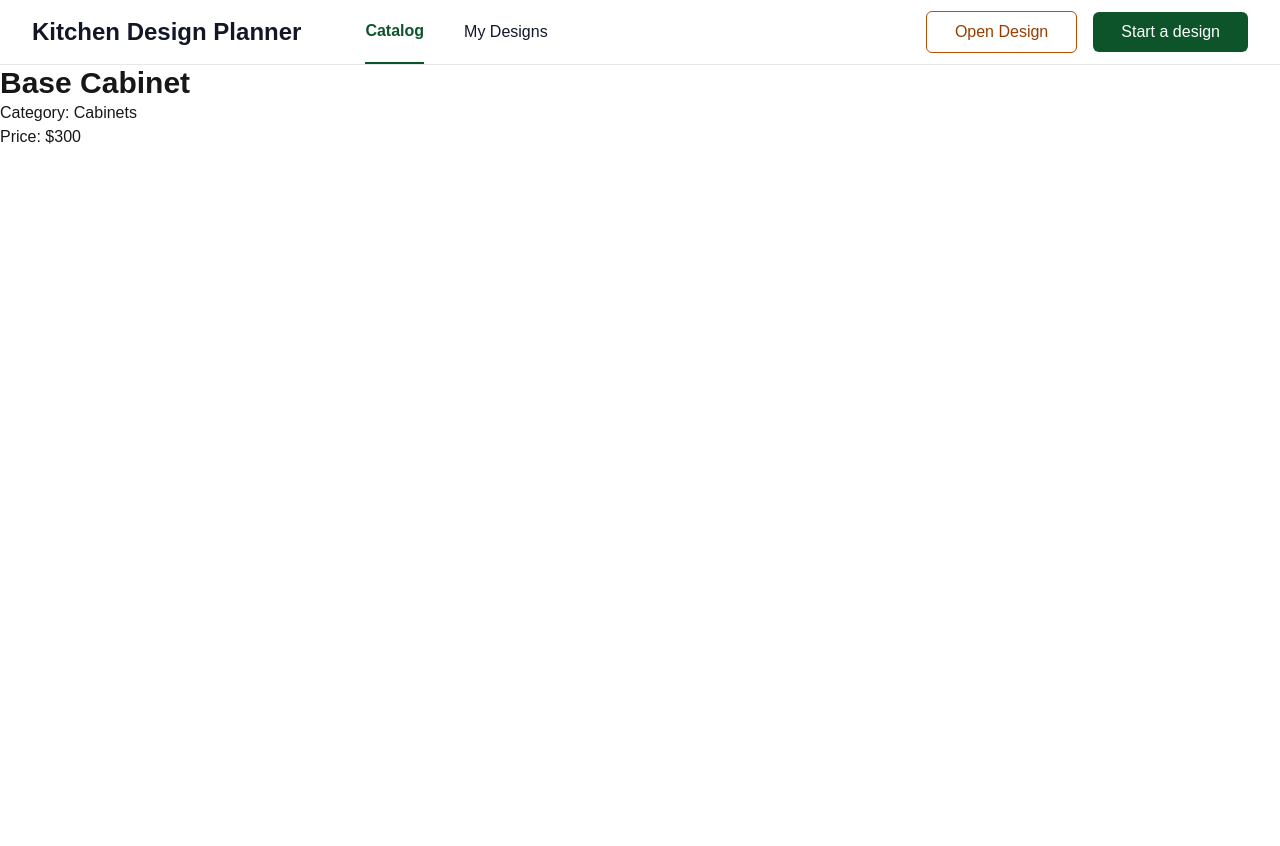
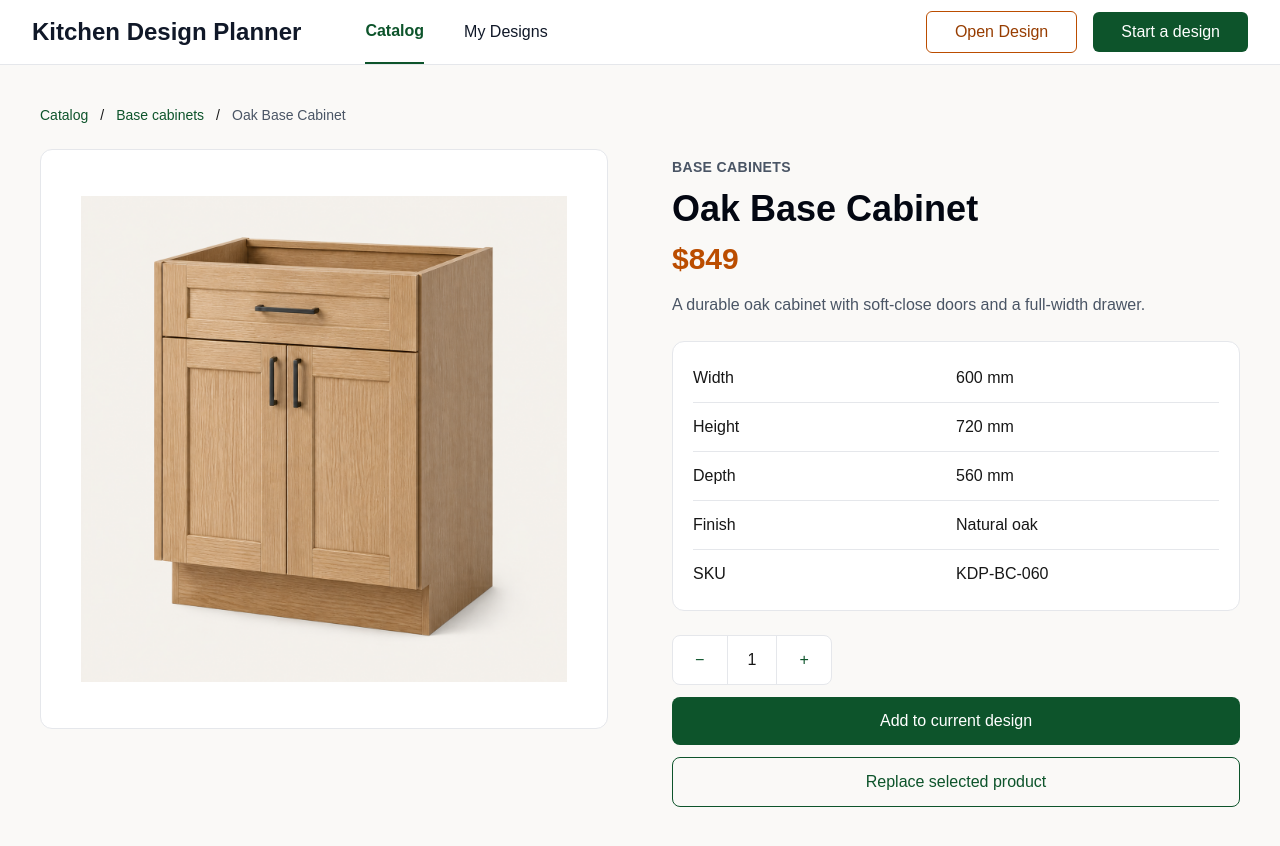
Before and after one commit to charlie6713/kitchen-design-planner, a Next.js app: page /products/1 in a window 1280 px wide. Shown: the top 846 px of the page. Before the commit the page ends 800 px from the top, so only its background shows below. Built offline with nearby package versions, Linux system fonts and the light colour scheme.

Commit message:
feat:implement dynamic router page

```diff
--- a/app/products/[id]/page.tsx
+++ b/app/products/[id]/page.tsx
@@ -1,11 +1,7 @@
+import Image from "next/image"
+import Link from "next/link"
 import { notFound } from "next/navigation"
-
-type Product = {
-  id: number
-  name: string
-  priceCents: number
-  category: string
-}
+import { products } from "@/data/products"
 
 type ProductPageProps = {
   params: Promise<{
@@ -13,18 +9,9 @@ type ProductPageProps = {
   }>
 }
 
-const products: Product[] = [
-  { id: 1, name: "Base Cabinet", priceCents: 30000, category: "Cabinets" },
-  { id: 2, name: "Wall Cabinet", priceCents: 22000, category: "Cabinets" },
-  { id: 3, name: "Kitchen Oven", priceCents: 65000, category: "Appliances" },
-]
-
 export default async function ProductPage(props: ProductPageProps) {
   const params = await props.params
-
-  const id = params.id
-
-  const productId = Number(id)
+  const productId = Number(params.id)
 
   const product = products.find((currentProduct) => {
     return currentProduct.id === productId
@@ -34,13 +21,109 @@ export default async function ProductPage(props: ProductPageProps) {
     notFound()
   }
 
+  const price = product.priceCents / 100
+
   return (
-    <div>
-      <h1 className="text-3xl font-bold">{product.name}</h1>
+    <main className="min-h-screen bg-[#faf9f7] px-10 py-10">
+      <div className="mx-auto max-w-[1400px]">
+        <div className="mb-6 flex items-center gap-3 text-sm">
+          <Link href="/products" className="text-green-900">
+            Catalog
+          </Link>
 
-      <p>Category: {product.category}</p>
+          <span>/</span>
 
-      <p>Price: ${product.priceCents / 100}</p>
-    </div>
+          <span className="text-green-900">
+            {product.category}
+          </span>
+
+          <span>/</span>
+
+          <span className="text-gray-600">
+            {product.name}
+          </span>
+        </div>
+
+        <div className="grid grid-cols-2 gap-16">
+          <section>
+            <div className="relative h-[580px] overflow-hidden rounded-xl border border-gray-200 bg-white">
+              <Image
+                src={product.imagePath}
+                alt={product.name}
+                fill
+                className="object-contain p-10"
+              />
+            </div>
+          </section>
+
+          <section className="pt-2">
+            <p className="text-sm font-semibold uppercase tracking-wide text-gray-600">
+              {product.category}
+            </p>
+
+            <h1 className="mt-3 text-4xl font-bold text-gray-950">
+              {product.name}
+            </h1>
+
+            <p className="mt-3 text-3xl font-semibold text-amber-700">
+              ${price.toLocaleString()}
+            </p>
+
+            <p className="mt-4 text-gray-600">
+              {product.description}
+            </p>
+
+            <div className="mt-6 rounded-xl border border-gray-200 bg-white px-5 py-3">
+              <div className="flex border-b border-gray-200 py-3">
+                <span className="w-1/2 font-medium">Width</span>
+                <span>{product.widthMm} mm</span>
+              </div>
+
+              <div className="flex border-b border-gray-200 py-3">
+                <span className="w-1/2 font-medium">Height</span>
+                <span>{product.heightMm} mm</span>
+              </div>
+
+              <div className="flex border-b border-gray-200 py-3">
+                <span className="w-1/2 font-medium">Depth</span>
+                <span>{product.depthMm} mm</span>
+              </div>
+
+              <div className="flex border-b border-gray-200 py-3">
+                <span className="w-1/2 font-medium">Finish</span>
+                <span>{product.finish}</span>
+              </div>
+
+              <div className="flex py-3">
+                <span className="w-1/2 font-medium">SKU</span>
+                <span>{product.sku}</span>
+              </div>
+            </div>
+
+            <div className="mt-6 flex w-40 items-center rounded-lg border border-gray-200 bg-white">
+              <button className="flex-1 px-4 py-3 text-green-900">
+                −
+              </button>
+
+              <span className="border-x border-gray-200 px-5 py-3">
+                1
+              </span>
+
+              <button className="flex-1 px-4 py-3 text-green-900">
+                +
+              </button>
+            </div>
+
+            <button className="mt-3 w-full rounded-lg bg-green-900 py-3 font-medium text-white">
+              Add to current design
+            </button>
+
+            <button className="mt-3 w-full rounded-lg border border-green-900 py-3 font-medium text-green-900">
+              Replace selected product
+            </button>
+          </section>
+        </div>
+      </div>
+    </main>
   )
 }
--- a/data/products.ts
+++ b/data/products.ts
@@ -2,6 +2,9 @@ export type Product = {
   id: number
   name: string
   category: string
+  description: string
+  finish: string
+  sku: string
   widthMm: number
   heightMm: number
   depthMm: number
@@ -14,6 +17,9 @@ export const products: Product[] = [
     id: 1,
     name: "Oak Base Cabinet",
     category: "Base cabinets",
+    description: "A durable oak cabinet with soft-close doors and a full-width drawer.",
+    finish: "Natural oak",
+    sku: "KDP-BC-060",
     widthMm: 600,
     heightMm: 720,
     depthMm: 560,
@@ -24,6 +30,9 @@ export const products: Product[] = [
     id: 2,
     name: "Sage Wall Cabinet",
     category: "Wall cabinets",
+    description: "A compact wall-mounted cabinet designed for practical kitchen storage.",
+    finish: "Sage green",
+    sku: "KDP-WC-060",
     widthMm: 600,
     heightMm: 720,
     depthMm: 320,
@@ -34,6 +43,9 @@ export const products: Product[] = [
     id: 3,
     name: "Pantry Tower",
     category: "Tall cabinets",
+    description: "A full-height pantry cabinet providing generous storage for food and kitchen essentials.",
+    finish: "White",
+    sku: "KDP-TC-060",
     widthMm: 600,
     heightMm: 2100,
     depthMm: 560,
@@ -44,6 +56,9 @@ export const products: Product[] = [
     id: 4,
     name: "Built-in Oven",
     category: "Appliances",
+    description: "A built-in electric oven designed to integrate neatly into standard kitchen cabinetry.",
+    finish: "Stainless steel",
+    sku: "KDP-AP-OVEN-01",
     widthMm: 596,
     heightMm: 595,
     depthMm: 560,
@@ -54,6 +69,9 @@ export const products: Product[] = [
     id: 5,
     name: "Induction Cooktop",
     category: "Appliances",
+    description: "A slim induction cooktop providing fast and efficient electric cooking.",
+    finish: "Black glass",
+    sku: "KDP-AP-COOK-01",
     widthMm: 590,
     heightMm: 60,
     depthMm: 520,
@@ -64,6 +82,9 @@ export const products: Product[] = [
     id: 6,
     name: "Integrated Dishwasher",
     category: "Appliances",
+    description: "A fully integrated dishwasher designed to sit behind a matching kitchen cabinet panel.",
+    finish: "Integrated",
+    sku: "KDP-AP-DISH-01",
     widthMm: 598,
     heightMm: 818,
     depthMm: 550,
```
